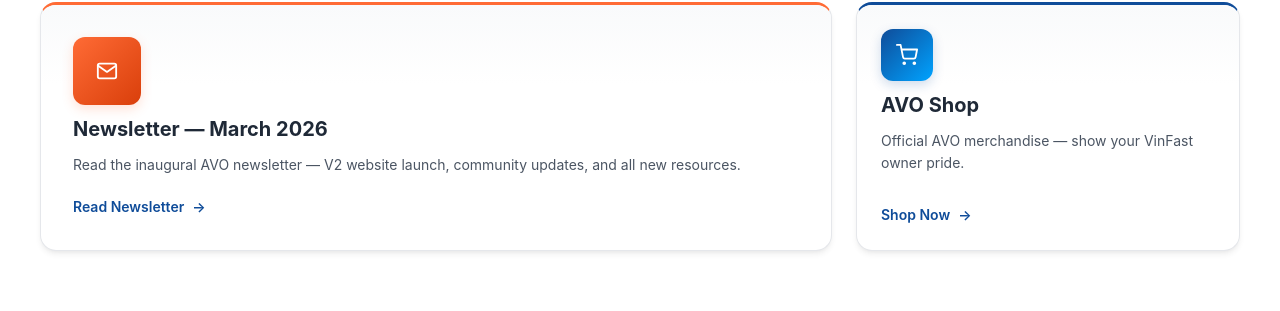
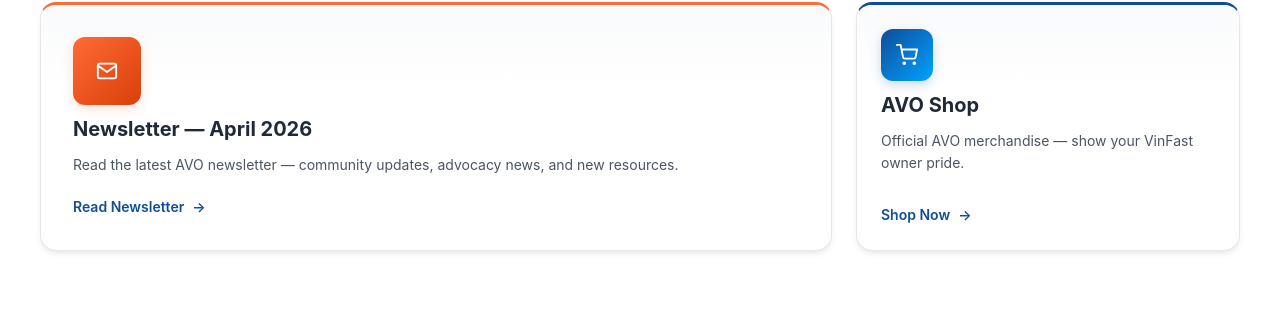
Before and after one commit to vinfastownersorg-cyber/avo-website, a Jekyll site: the page built from index.html, in a window 1280 px wide and 900 px high, scrolled down 1745 px. Shown: the part 143-454 px from the top of the window. Built offline with Jekyll 4.4.1, drawn with Linux system fonts in a browser that asks for light colours.

Commit message:
Update homepage newsletter card to April 2026
Co-Authored-By: Claude Sonnet 4.6 <noreply@anthropic.com>

```diff
--- a/index.html
+++ b/index.html
@@ -241,12 +241,12 @@ schema_json: |
                     <svg width="22" height="22" viewBox="0 0 24 24" fill="none" stroke="currentColor" stroke-width="2" stroke-linecap="round" stroke-linejoin="round"><path d="M4 4h16c1.1 0 2 .9 2 2v12c0 1.1-.9 2-2 2H4c-1.1 0-2-.9-2-2V6c0-1.1.9-2 2-2z"/><polyline points="22,6 12,13 2,6"/></svg>
                 </div>
                 <h3>
-                    <span lang="en">Newsletter — March 2026</span>
-                    <span lang="fr">Bulletin — Mars 2026</span>
+                    <span lang="en">Newsletter — April 2026</span>
+                    <span lang="fr">Bulletin — Avril 2026</span>
                 </h3>
                 <p>
-                    <span lang="en">Read the inaugural AVO newsletter — V2 website launch, community updates, and all new resources.</span>
-                    <span lang="fr">Lisez le premier bulletin AVO — lancement du site V2, mises à jour communautaires et toutes les nouvelles ressources.</span>
+                    <span lang="en">Read the latest AVO newsletter — community updates, advocacy news, and new resources.</span>
+                    <span lang="fr">Lisez le dernier bulletin AVO — mises à jour communautaires, nouvelles de l'association et nouvelles ressources.</span>
                 </p>
                 <span class="bento-card-link">
                     <span lang="en">Read Newsletter</span>
```
